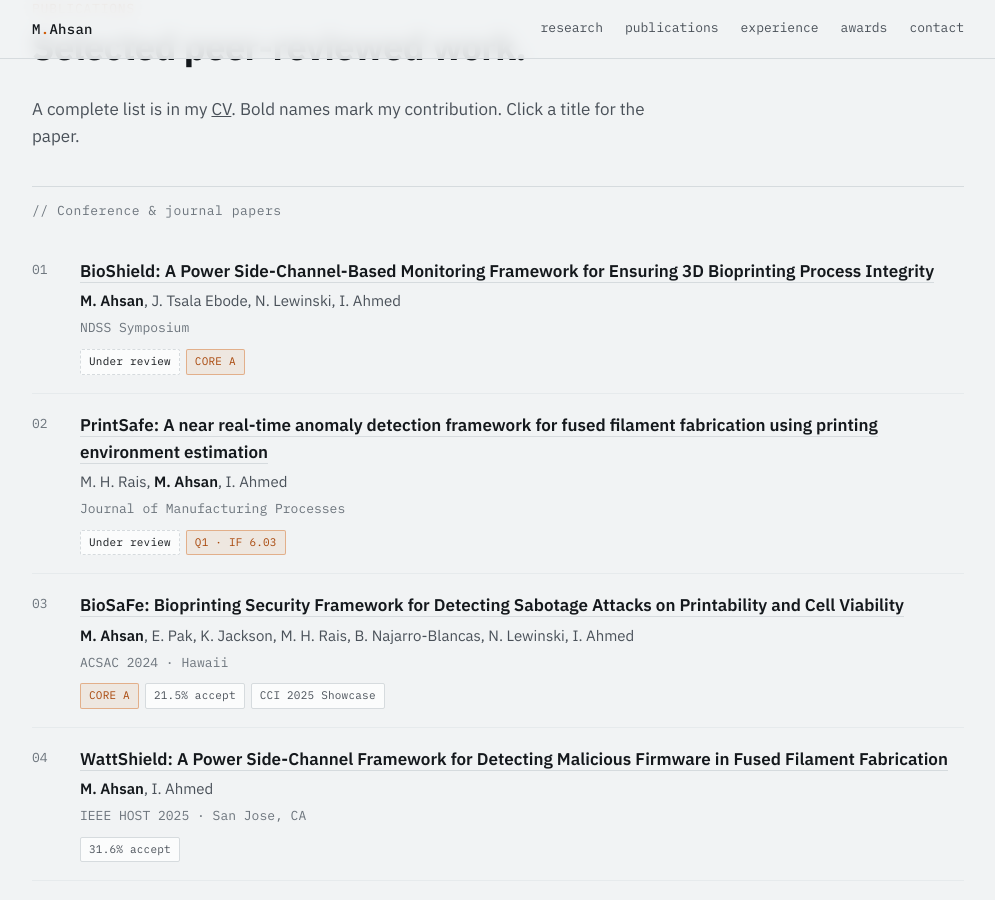
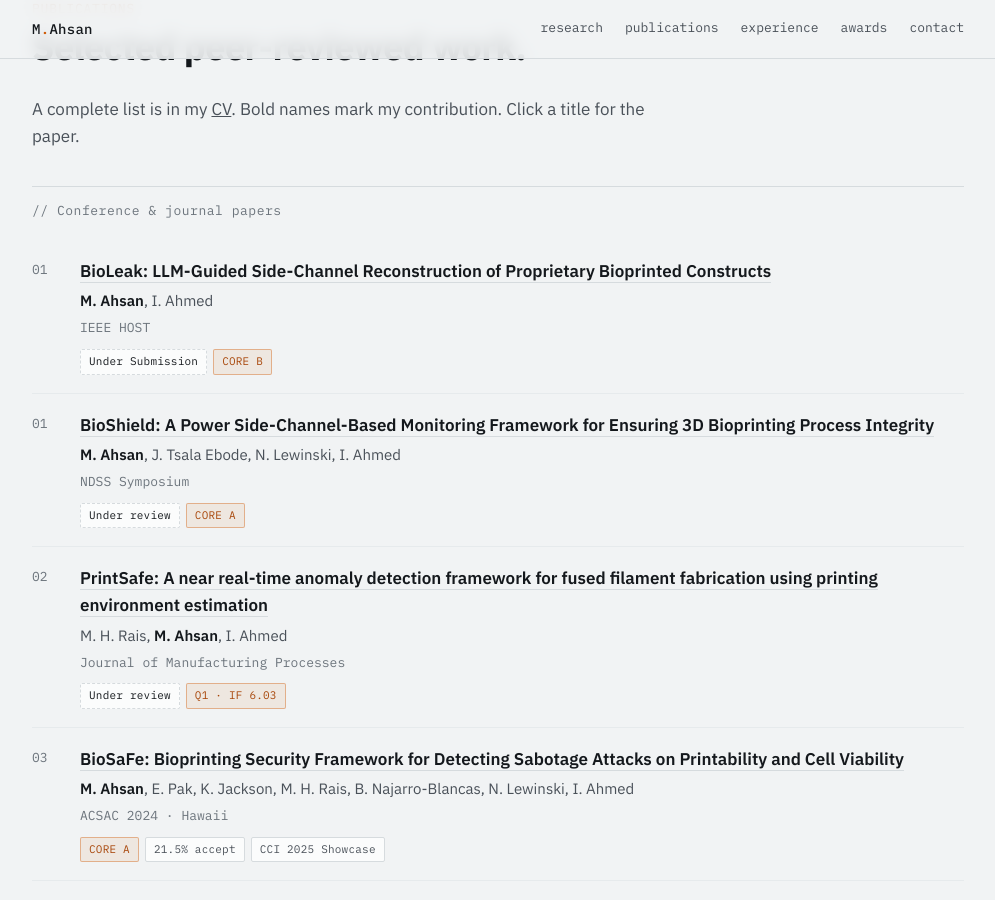
Before and after one commit to mahsan321/Portfolio, a Jekyll site: the page index.html, which Jekyll copies as it is, in a window 1280 px wide and 900 px high, scrolled down 1931 px. Shown: the whole window, without its empty margins (142-1137 px from the left). Built offline with Jekyll 4.4.1, drawn with Linux system fonts in a browser that asks for light colours; some of the changed text lies outside the part shown.

Commit message:
Add publication 'BioLeak' and clean up links
Added a new publication entry for 'BioLeak' and removed a TODO comment regarding external links.

```diff
--- a/index.html
+++ b/index.html
@@ -458,6 +458,16 @@
           <span class="pub-num">01</span>
           <div>
             <!-- TODO: link to paper / preprint -->
+            <a class="pub-title">BioLeak: LLM-Guided Side-Channel Reconstruction of Proprietary Bioprinted Constructs</a>
+            <div class="pub-authors"><span class="me">M. Ahsan</span>, I. Ahmed</div>
+            <div class="pub-venue">IEEE HOST</div>
+            <div class="badges"><span class="badge live">Under Submission</span><span class="badge hot">CORE B</span></div>
+          </div>
+        </li>
+        <li>
+          <span class="pub-num">01</span>
+          <div>
+            <!-- TODO: link to paper / preprint -->
             <a class="pub-title">BioShield: A Power Side-Channel-Based Monitoring Framework for Ensuring 3D Bioprinting Process Integrity</a>
             <div class="pub-authors"><span class="me">M. Ahsan</span>, J. Tsala Ebode, N. Lewinski, I. Ahmed</div>
             <div class="pub-venue">NDSS Symposium</div>
@@ -735,11 +745,6 @@
           <div class="k">Location</div>
           <div class="v">Richmond, Virginia</div>
         </div>
-        <!-- TODO: confirm or remove these external links -->
-        <a href="https://github.com/mahsan321">
-          <div class="k">GitHub</div>
-          <div class="v">github.com/mahsan321</div>
-        </a>
         <a href="https://scholar.google.com/citations?user=blP2CFQAAAAJ&hl=en">
           <div class="k">Google Scholar</div>
           <div class="v">Muhammad Ahsan</div>
```
